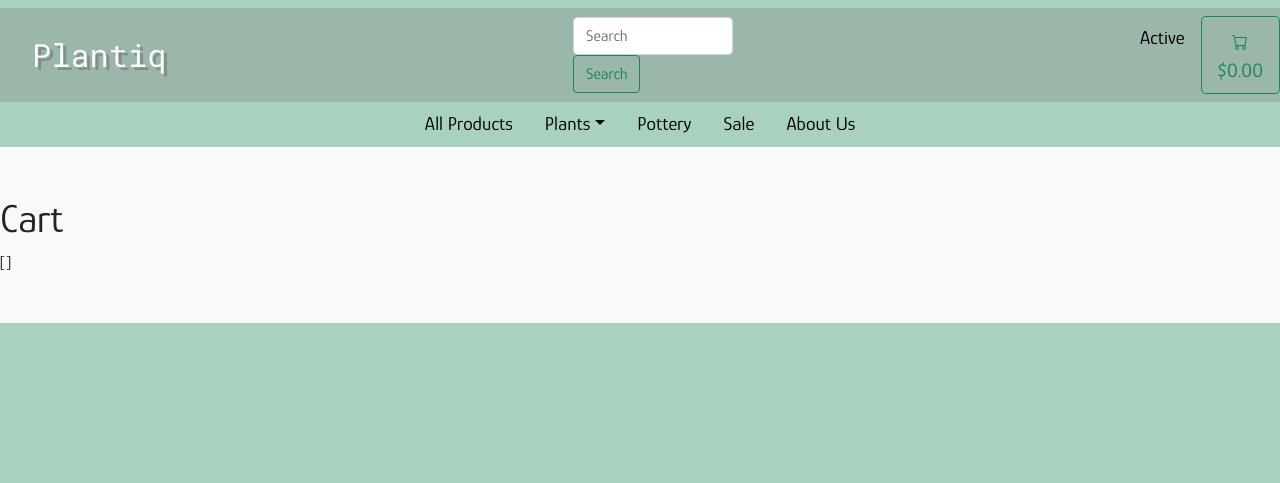
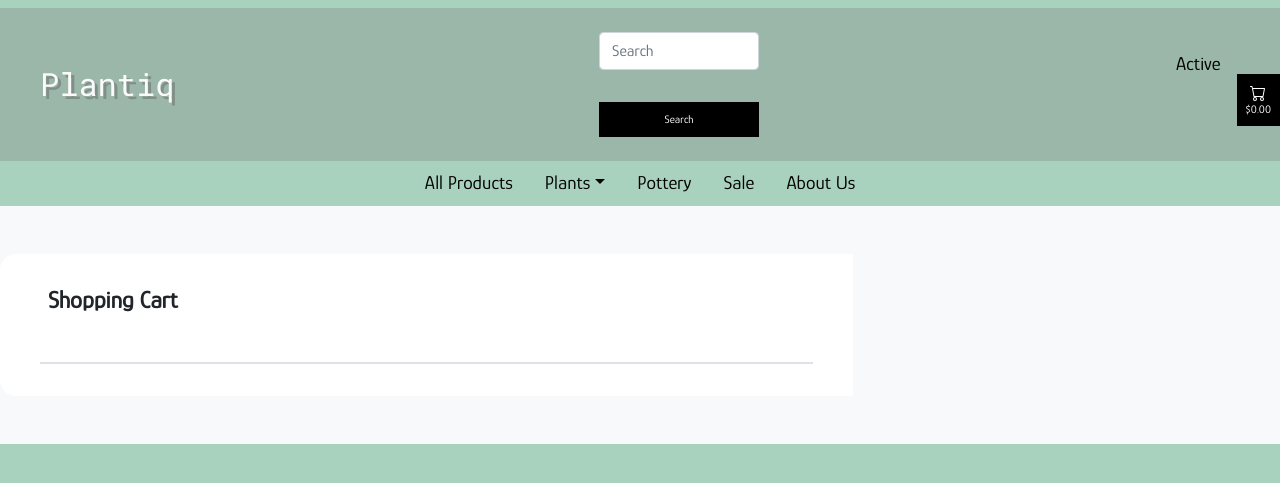
Before and after one commit to hddahdda/plant_ecommerce, a Django app: page /cart/ in a window 1280 px wide. Shown: the top 483 px of the page. Run offline with Django 3.2, Linux system fonts and the light colour scheme.

Commit message:
Added cart page + css

```diff
--- a/cart/templates/cart/cart.html
+++ b/cart/templates/cart/cart.html
@@ -1,10 +1,61 @@
 {% extends "base.html" %}
 {% load static %}
-{% block extra_title %}| Cart checkout{% endblock %}
 
-{% block page_header %}
+{% block content %}
+<!--Code borrowed from: https://bbbootstrap.com/snippets/bootstrap-ecommerce-shopping-cart-item-summary-44021562-->
 <div class="album py-5 bg-light">
-    <h1>Cart</h1>
-    {{ cart_items }}
+    <div class="row">
+        <div class="col-md-8 cart">
+            <div class="title">
+                <div class="row">
+                    <div class="col">
+                        <h4><b>Shopping Cart</b></h4>
+                    </div>
+                     <!-- <div class="col align-self-center text-right text-muted">3 items</div>  -->
+                </div>
+            </div>
+            <div class="row border-top border-bottom">
+            {% if cart_items %}
+              {% for item in cart_items %}
+                <div class="row main align-items-center">
+                    <div class="col-2"><img class="img-fluid" src="{{ item.product.product_image.url }}"></div>
+                    <div class="col">
+                        <div class="row text-muted">{{ item.product.category| capfirst }}</div>
+                        <div class="row">{{ item.product.friendly_name }}</div>
+                        <div class="row">Quantity: {{ item.quantity }}</div>
+                    </div>
+                    <div class="col"> <a href="#">-</a><a href="#" class="border">1</a><a href="#">+</a> </div>
+                    <div class="col">$ {{ item.product.price }} <span class="close">&#10005;</span></div>
+                </div>
+                {% endfor %}
+            </div>
+            <a href="{% url 'products' %}" class="btn btn-outline-secondary btn-lg">Go back</a>
+        </div>
+        <div class="col-md-4 summary">
+            <div>
+                <h5><b>Summary</b></h5>
+            </div>
+            <hr>
+            <div class="row">
+                <div class="col text-right">&euro; 132.00</div>
+            </div>
+            <td colspan="5" class="pt-5 text-right">
+                <h6><strong>Cart Total: ${{ total|floatformat:2 }}</strong></h6>
+                <h6>Delivery: ${{ delivery|floatformat:2 }}</h6>
+                <h4 class="mt-4"><strong>Grand Total: ${{ grand_total|floatformat:2 }}</strong></h4>
+                    {% if free_delivery_delta > 0 %}
+                    <p class="mb-1 text-danger">
+                        You could get free delivery by spending just <strong>${{ free_delivery_delta }}</strong> more!
+                    </p>
+                    {% endif %}
+                    <a href="" class="btn btn-outline-success">Checkout</a>
+            </div>
+            <div class="row">
+                <div class="col">
+           </div>
+           </div>
+            {% endif %}
+        </div>
+    </div>
 </div>
 {% endblock %}
--- a/static/css/base.css
+++ b/static/css/base.css
@@ -53,7 +53,168 @@ margin-top: 0.5rem;
     width: 10rem;
 }
 
-#carousel, .carousel {
-    max-width: 20rem;
-    max-height: 20rem;
+
+/*** Code from https://bbbootstrap.com/snippets/bootstrap-ecommerce-shopping-cart-item-summary-44021562***/
+
+.title {
+    margin-bottom: 5vh
 }
+
+ .card {
+    margin: auto;
+    max-width: 950px;
+    width: 90%;
+    box-shadow: 0 6px 20px 0 rgba(0, 0, 0, 0.19);
+    border-radius: 1rem;
+    border: transparent
+}
+
+@media(max-width:767px) {
+    .card {
+        margin: 3vh auto
+    }
+}
+
+.cart {
+    background-color: #fff;
+    padding: 4vh 5vh;
+    border-bottom-left-radius: 1rem;
+    border-top-left-radius: 1rem
+}
+
+@media(max-width:767px) {
+    .cart {
+        padding: 4vh;
+        border-bottom-left-radius: unset;
+        border-top-right-radius: 1rem
+    }
+}
+
+.summary {
+    background-color: #ddd;
+    border-top-right-radius: 1rem;
+    border-bottom-right-radius: 1rem;
+    padding: 4vh;
+    color: rgb(65, 65, 65)
+}
+
+@media(max-width:767px) {
+    .summary {
+        border-top-right-radius: unset;
+        border-bottom-left-radius: 1rem
+    }
+}
+
+.summary .col-2 {
+    padding: 0
+}
+
+.summary .col-10 {
+    padding: 0
+}
+
+.row {
+    margin: 0
+}
+
+.title b {
+    font-size: 1.5rem
+}
+
+.main {
+    margin: 0;
+    padding: 2vh 0;
+    width: 100%
+}
+
+.col-2,
+.col {
+    padding: 0 1vh
+}
+
+a {
+    padding: 0 1vh
+}
+
+.close {
+    margin-left: auto;
+    font-size: 0.7rem
+}
+
+img {
+    width: 3.5rem
+}
+
+.back-to-shop {
+    margin-top: 4.5rem
+}
+
+h5 {
+    margin-top: 4vh
+}
+
+hr {
+    margin-top: 1.25rem
+}
+
+form {
+    padding: 2vh 0
+}
+
+select {
+    border: 1px solid rgba(0, 0, 0, 0.137);
+    padding: 1.5vh 1vh;
+    margin-bottom: 4vh;
+    outline: none;
+    width: 100%;
+    background-color: rgb(247, 247, 247)
+}
+
+input {
+    border: 1px solid rgba(0, 0, 0, 0.137);
+    padding: 1vh;
+    margin-bottom: 4vh;
+    outline: none;
+    width: 100%;
+    background-color: rgb(247, 247, 247)
+}
+
+input:focus::-webkit-input-placeholder {
+    color: transparent
+}
+
+.btn {
+    background-color: #000;
+    border-color: #000;
+    color: white;
+    width: 100%;
+    font-size: 0.7rem;
+    margin-top: 4vh;
+    padding: 1vh;
+    border-radius: 0
+}
+
+.btn:focus {
+    box-shadow: none;
+    outline: none;
+    box-shadow: none;
+    color: white;
+    -webkit-box-shadow: none;
+    -webkit-user-select: none;
+    transition: none
+}
+
+.btn:hover {
+    color: white
+}
+
+a {
+    color: black
+}
+
+a:hover {
+    color: black;
+    text-decoration: none
+}
+
+/**** ENDS HERE *///
```
Also changed, not shown: README.md.
